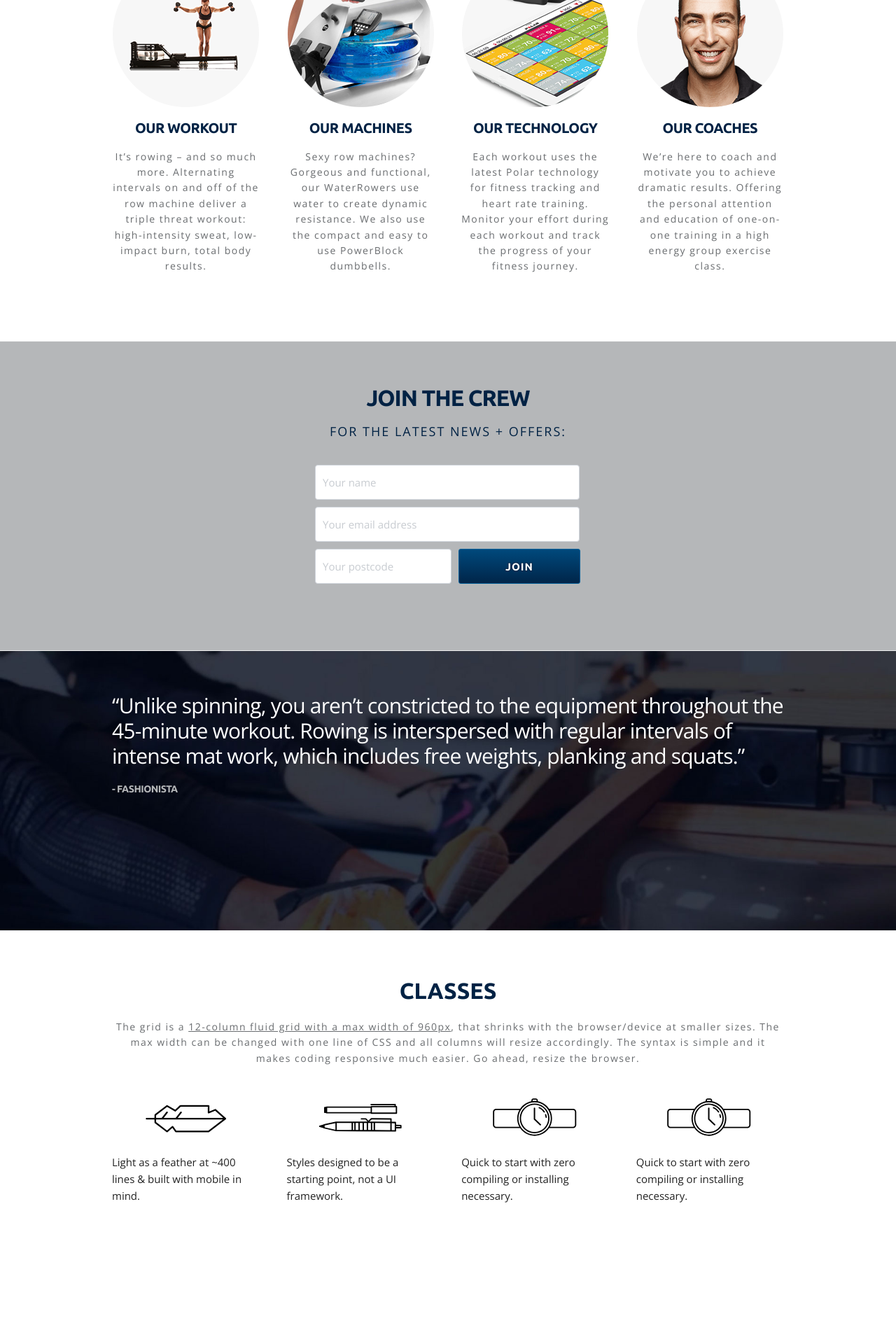
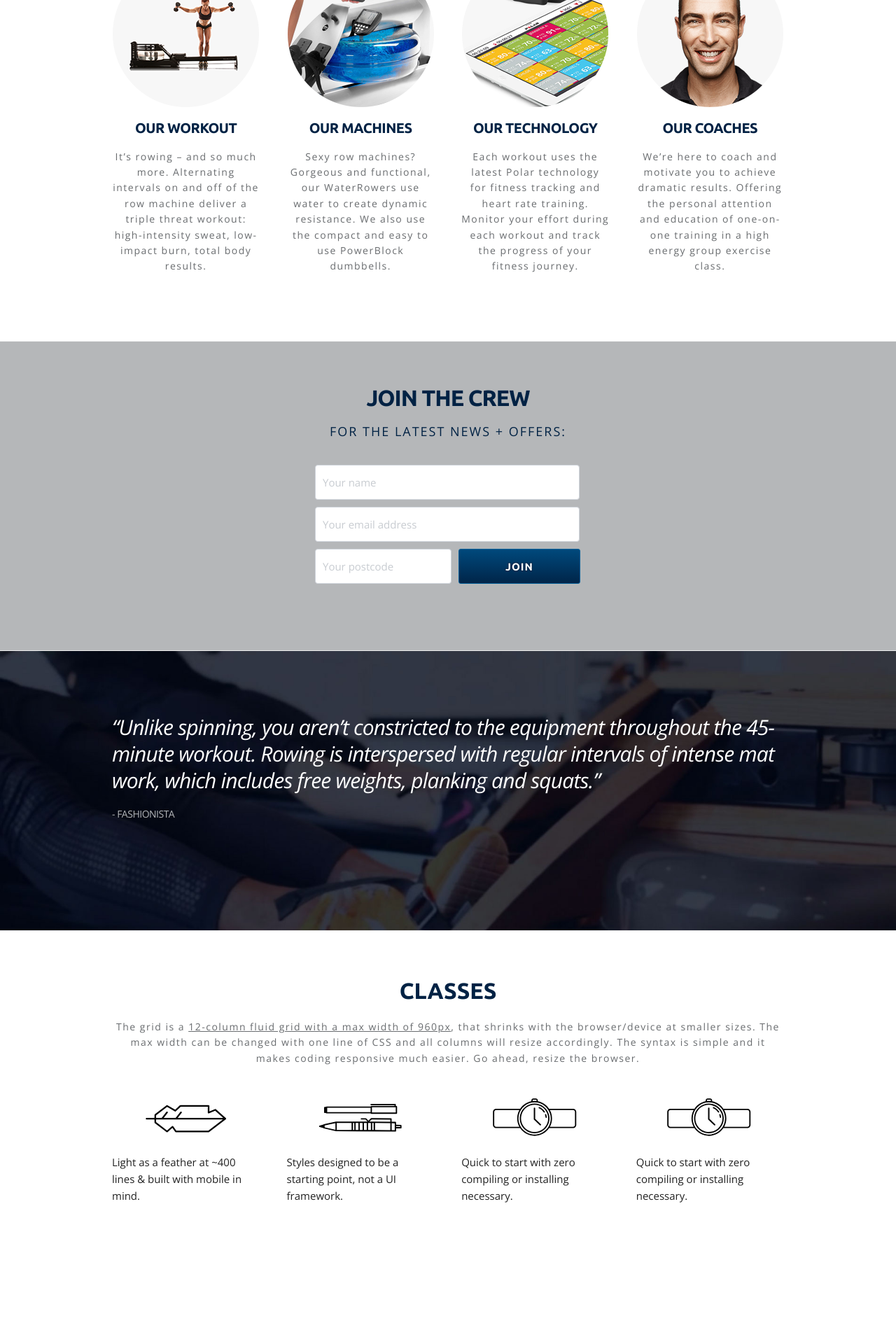
Before and after one commit to ambit/bodyrow, a Jekyll site: the page built from index.html, in a window 1280 px wide. Shown: the part 1204-3124 px from the top of the page at 70% size. Built offline with Jekyll 4.4.1, drawn with Linux system fonts in a browser that asks for light colours; nearby versions of some CDN libraries.

Commit message:
update quote

```diff
--- a/_includes/top.html
+++ b/_includes/top.html
@@ -6,7 +6,7 @@
   <meta name="description" content="">
   <meta name="author" content="">
   <meta name="viewport" content="width=device-width, initial-scale=1">
-  <link href='https://fonts.googleapis.com/css?family=Open+Sans:400,300' rel='stylesheet' type='text/css'>
+  <link href='https://fonts.googleapis.com/css?family=Open+Sans:400,300italic,300' rel='stylesheet' type='text/css'>
   <link href='https://fonts.googleapis.com/css?family=Ubuntu:700' rel='stylesheet' type='text/css'>
   <link rel="stylesheet" type="text/css" href="//maxcdn.bootstrapcdn.com/font-awesome/4.6.3/css/font-awesome.min.css" />
   <link rel="stylesheet" type="text/css" href="css/normalize.css">
--- a/css/style.css
+++ b/css/style.css
@@ -331,16 +331,20 @@
   -o-background-size: cover;
   background-size: cover; }
 #bodyrow-quote h4 {
-  line-height: 36px;
+  padding-top: 30px;
+  line-height: 38px;
   text-align: left;
   font-size: 30px;
+  font-family: 'Open Sans', sans-serif;
   font-weight: 300;
+  font-style: italic;
   color: #ffffff;
 }
 #bodyrow-quote h5 {
   line-height: 18px;
   text-align: left;
   font-size: 14px;
+  font-family: 'Open Sans', sans-serif;
   font-weight: 300;
   color: #b5b7b9;
 }
```
